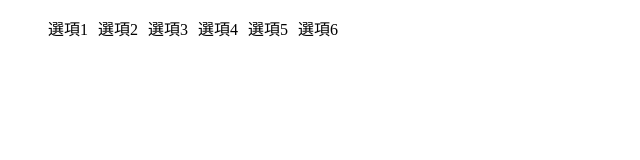
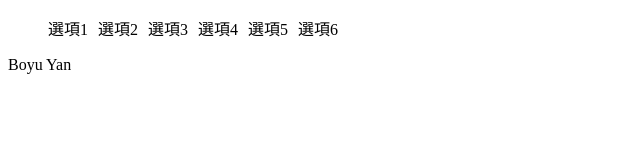
Before and after one commit to boyu03/git01, a plain HTML site: page index.html in a window 1280 px wide. Shown: the full height of the page, 0-640 px from the left. Drawn offline with Linux system fonts and the light colour scheme.

Commit message:
增加main

```diff
--- a/index.html
+++ b/index.html
@@ -24,5 +24,6 @@
         <li>選項6</li>
       </ul>
     </nav>
+    <main>Boyu Yan</main>
   </body>
 </html>
```
